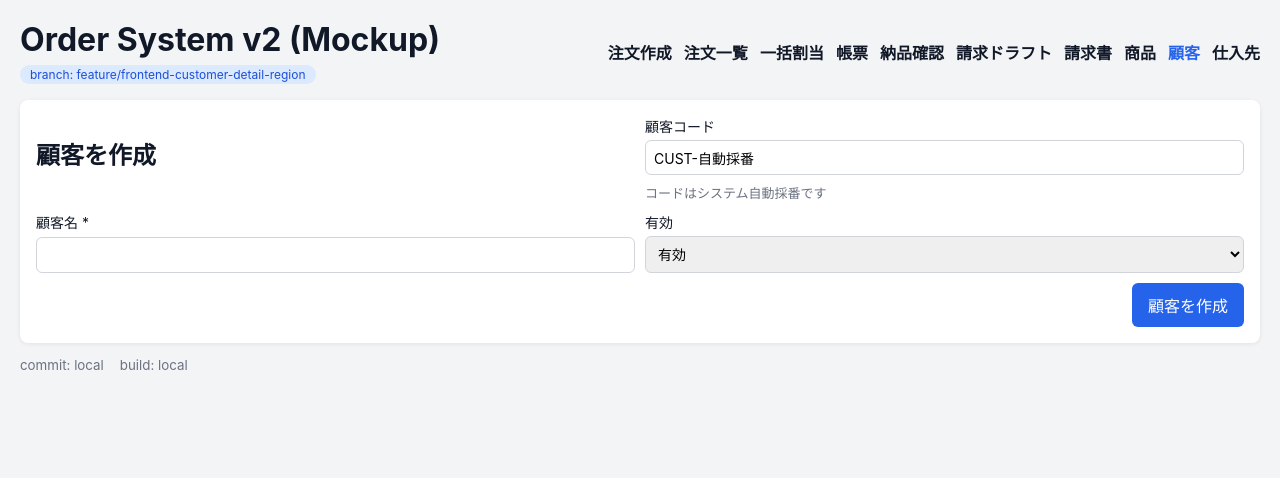
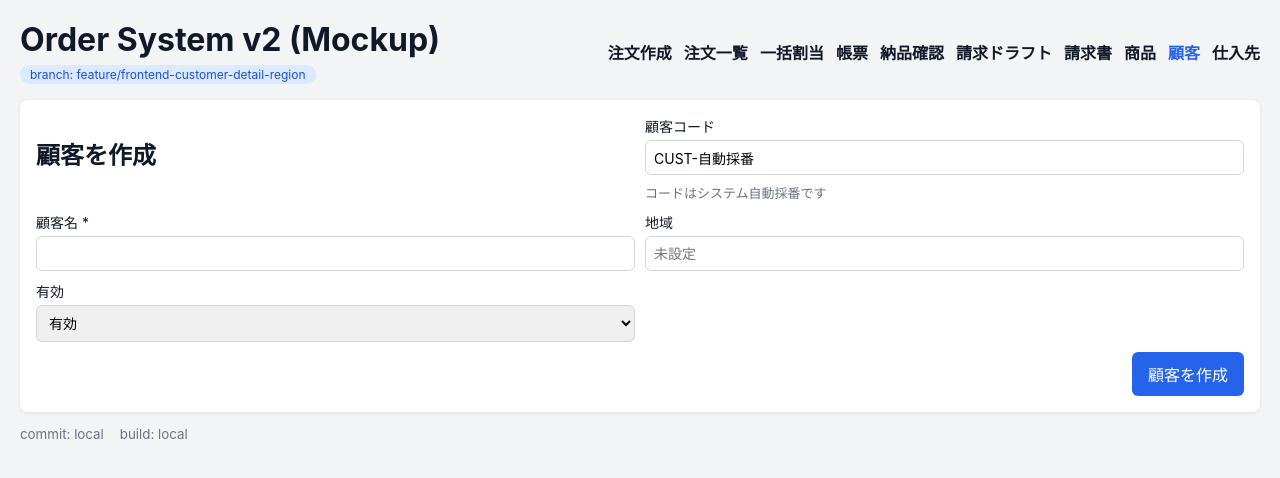
Before and after one commit to force-walker/order-system-v2, a React (Vite) app in the folder frontend/: page /customers/new in a window 1280 px wide. Shown: the top 478 px of the page. Built offline with nearby package versions, Linux system fonts and the light colour scheme; no server answers.

Commit message:
feat(frontend): enable editing customer region on edit form

```diff
--- a/frontend/src/features/customers/components/CustomerForm.tsx
+++ b/frontend/src/features/customers/components/CustomerForm.tsx
@@ -11,11 +11,13 @@ type Props = {
 
 type FormState = {
   name: string;
+  region: string;
   active: boolean;
 };
 
 const toInitialState = (initial?: CustomerDetail): FormState => ({
   name: initial?.name ?? '',
+  region: initial?.region ?? '',
   active: initial?.active ?? true,
 });
 
@@ -41,7 +43,7 @@ export const CustomerForm = ({ initialValue, submitLabel, onSubmit }: Props) =>
     setError('');
     setSubmitting(true);
     try {
-      await onSubmit({ name: form.name.trim(), active: form.active });
+      await onSubmit({ name: form.name.trim(), region: form.region.trim() || undefined, active: form.active });
     } catch (e) {
       setError(toActionableMessage(e, '顧客の保存に失敗しました'));
     } finally {
@@ -66,6 +68,11 @@ export const CustomerForm = ({ initialValue, submitLabel, onSubmit }: Props) =>
       </label>
 
       <label>
+        地域
+        <input value={form.region} onChange={(e) => setForm((p) => ({ ...p, region: e.target.value }))} placeholder="未設定" />
+      </label>
+
+      <label>
         有効
         <select value={form.active ? 'true' : 'false'} onChange={(e) => setForm((p) => ({ ...p, active: e.target.value === 'true' }))}>
           <option value="true">有効</option>
--- a/frontend/src/features/customers/pages/CustomerEditPage.tsx
+++ b/frontend/src/features/customers/pages/CustomerEditPage.tsx
@@ -26,7 +26,7 @@ export const CustomerEditPage = () => {
   }, [customerIdNum]);
 
   const handleSubmit = async (payload: Parameters<typeof updateCustomer>[1]) => {
-    const updated = await updateCustomer(customerIdNum, { name: payload.name, active: payload.active });
+    const updated = await updateCustomer(customerIdNum, { name: payload.name, region: payload.region, active: payload.active });
     sessionStorage.setItem('osv2_toast', JSON.stringify({ type: 'success', message: `顧客を更新しました（ID: ${updated.id}）` }));
     navigate('/customers');
   };
--- a/frontend/src/features/orders/services/ordersDto.ts
+++ b/frontend/src/features/orders/services/ordersDto.ts
@@ -23,13 +23,15 @@ export type ApiLoginRequest = components['schemas']['LoginRequest'];
 
 export const toApiCustomerCreate = (payload: CustomerCreateRequest): ApiCustomerCreateRequest => ({
   name: payload.name,
+  region: payload.region,
   active: payload.active,
 } as unknown as ApiCustomerCreateRequest);
 
 export const toApiCustomerUpdate = (payload: CustomerUpdateRequest): ApiCustomerUpdateRequest => ({
   name: payload.name,
+  region: payload.region,
   active: payload.active,
-});
+} as unknown as ApiCustomerUpdateRequest);
 
 export const toApiProductCreate = (payload: ProductCreateRequest): ApiProductCreateRequest => ({
   name: payload.name,
@@ -86,6 +88,7 @@ export const toCustomerDetail = (row: ApiCustomerResponse): CustomerDetail => ({
   id: row.id,
   customerCode: resolveCustomerCode(row),
   name: row.name,
+  region: (row as unknown as { region?: string | null }).region ?? undefined,
   active: row.active,
 });
 
--- a/frontend/src/features/orders/types/order.ts
+++ b/frontend/src/features/orders/types/order.ts
@@ -82,11 +82,13 @@ export type CustomerDetail = {
 
 export type CustomerCreateRequest = {
   name: string;
+  region?: string;
   active: boolean;
 };
 
 export type CustomerUpdateRequest = {
   name?: string;
+  region?: string;
   active?: boolean;
 };
 
```
